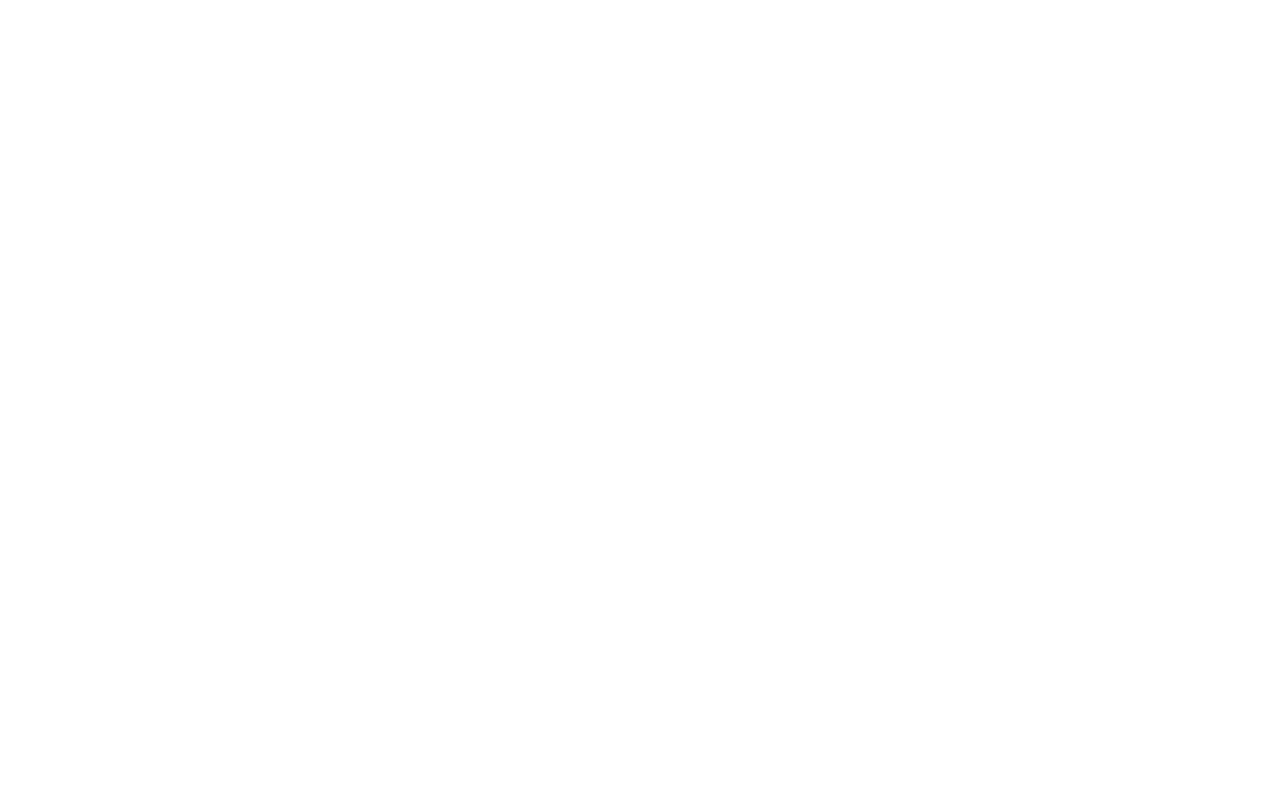
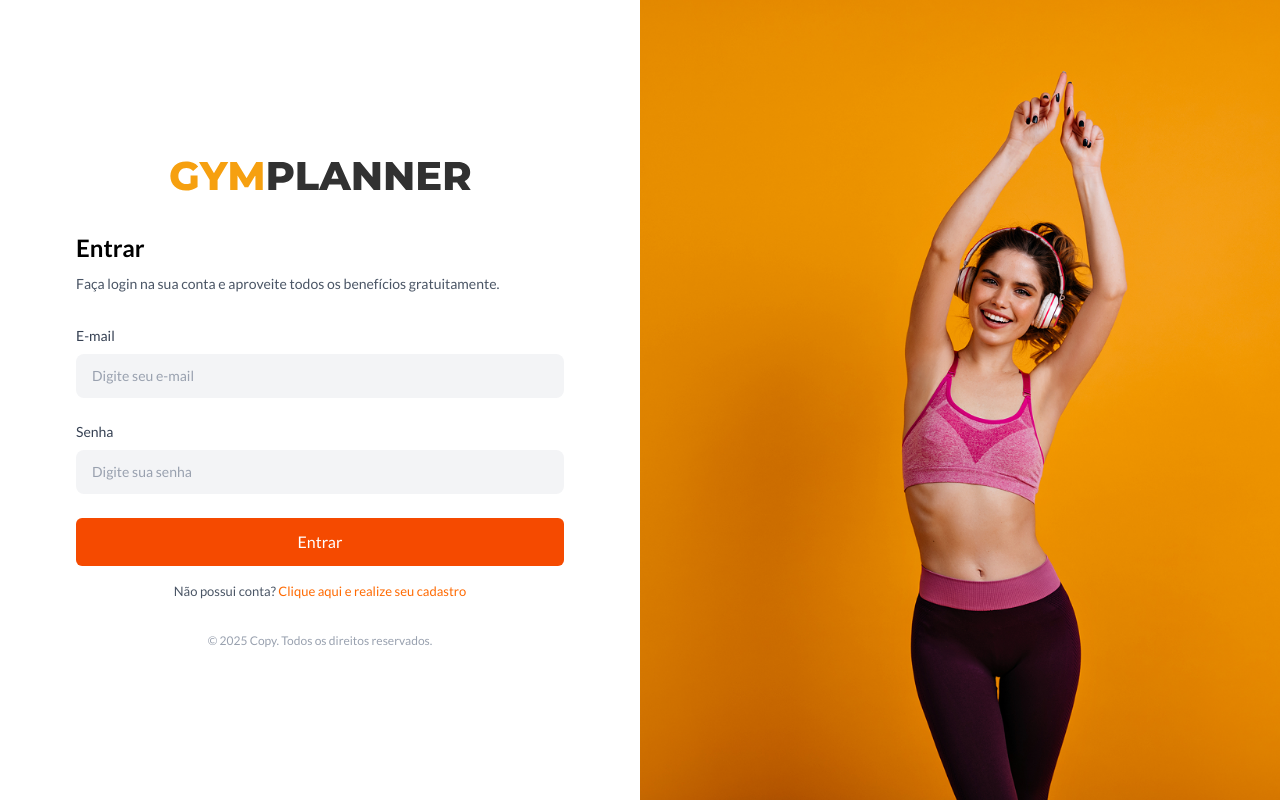
Before and after one commit to MartinianoGomes/gymplanner_frontend, a React (Vite) app: page /login in a window 1280 px wide. Before the commit this address had no page. Built offline with nearby package versions, Linux system fonts and the light colour scheme.

Commit message:
Adding vercel base url padronization

```diff
--- a/src/App.tsx
+++ b/src/App.tsx
@@ -4,7 +4,7 @@ import Login from "./pages/Login/Login"
 function App() {
   return (
     <Routes>
-      <Route path="/gymplanner/login" element={<Login />} />
+      <Route path="/login" element={<Login />} />
     </Routes>
   )
 }
```
Also changed, not shown: vercel.json (added).
